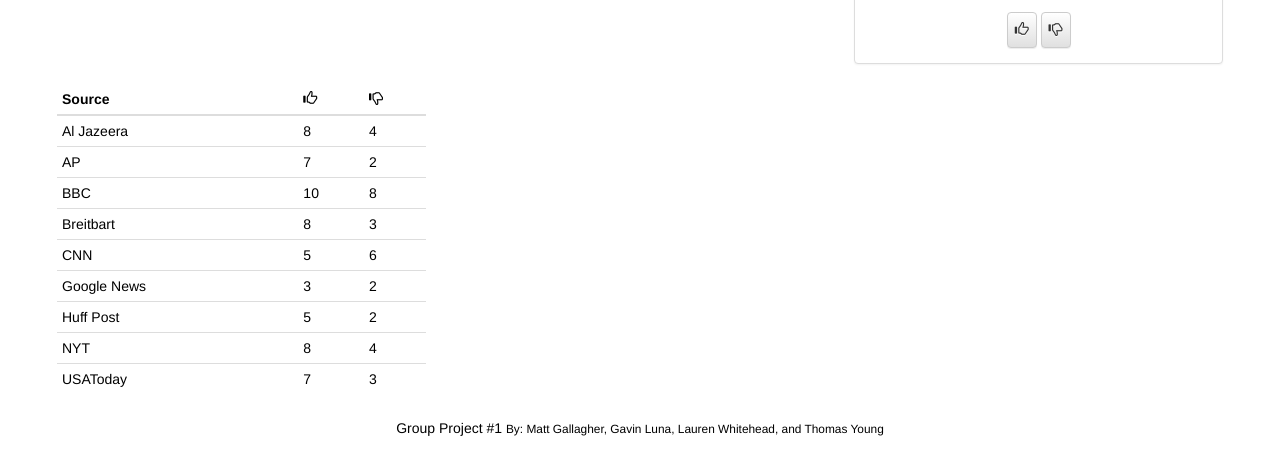
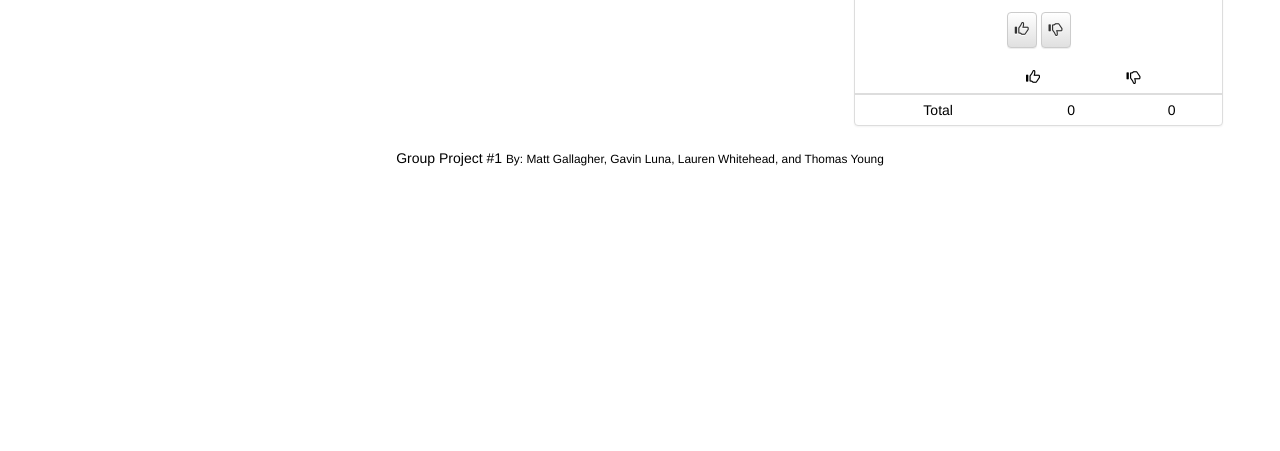
Before and after one commit to mgallagher12/NewsChat, a plain HTML site: page index.html in a window 1280 px wide. Shown: the part 577-1028 px from the top of the page. After the commit the page ends 800 px from the top, so only its background shows below. Drawn offline with nearby package versions, Linux system fonts and the light colour scheme; no server answers.

Commit message:
New HTML

```diff
--- a/index.html
+++ b/index.html
@@ -96,19 +96,12 @@
 								<span class="glyphicon glyphicon-thumbs-down"></span>
 							</button>
 						</div>
-					</div>
-				</div>
-			</div>
 
-
-
-			<div class="row">
-				<div class="col-md-4">
-					<table class="table-reponsive">
+						<table class="table-reponsive">
 						<table class="table table-condensed">
 							<thead>
 								<tr>
-									<th><strong>Source</strong></th>
+									<th></th>
 									<th><span class="glyphicon glyphicon-thumbs-up" aria-hidden="true"></span></th>
 									<th><span class="glyphicon glyphicon-thumbs-down" aria-hidden="true"></span></th>
 								</tr>
@@ -116,63 +109,16 @@
 
 							<tbody>
 								<tr>
-									<td>Al Jazeera</td>
-									<td id="upAlJazeera">8</td>
-									<td id="downAlJazeera">4</td>
-								</tr>
-								<tr>
-									<td>AP</td>
-									<td id="upAP">7</td>
-									<td id="downAP">2</td>
-								</tr>
-								<tr>
-									<td>BBC</td>
-									<td id="upBBC">10</td>
-									<td id="downBBC">8</td>
-								</tr>
-								<tr>
-									<td>Breitbart</td>
-									<td id="upBreitbart">8</td>
-									<td id="downBreitbart">3</td>
-								</tr>
-								<tr>
-									<td>CNN</td>
-									<td id="upCNN">5</td>
-									<td id="downCNN">6</td>
-								</tr>
-								<tr>
-									<td>Google News</td>
-									<td id="upGoogle">3</td>
-									<td id="downGoogle">2</td>
-								</tr>
-								<tr>
-									<td>Huff Post</td>
-									<td id="upHP">5</td>
-									<td id="downHP">2</td>
-								</tr>
-								<tr>
-									<td>NYT</td>
-									<td id="upNYT">8</td>
-									<td id="downNYT">4</td>
-								</tr>
-								<tr>
-									<td>USAToday</td>
-									<td id="upUSA">7</td>
-									<td id="downUSA">3</td>
+									<td>Total</td>
+									<td id="upVote">0</td>
+									<td id="downvote">0</td>
 								</tr>
 							</tbody>
 						</table>
 					</table> <!-- Main Table Closing Tag -->
-				</div>
-
-				<div class="col-md-4">
-				</div> <!--Empty Div for Spacing (Do Not Remove) -->
-
-				<div class="col-md-4">
-
+					</div>
 				</div>
 			</div>
-		</div> <!-- Main Container Closing Tag -->
 
 
 		<!-- Footer -->
```
Also changed, not shown: 1 other file.
